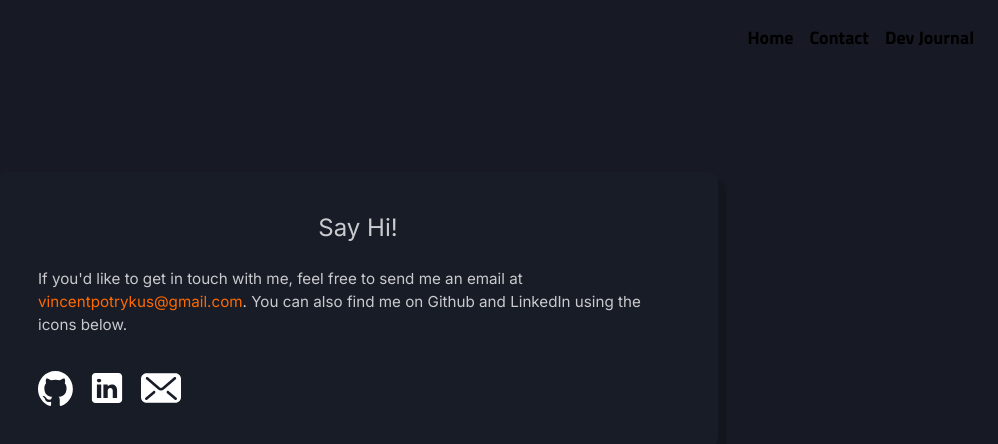
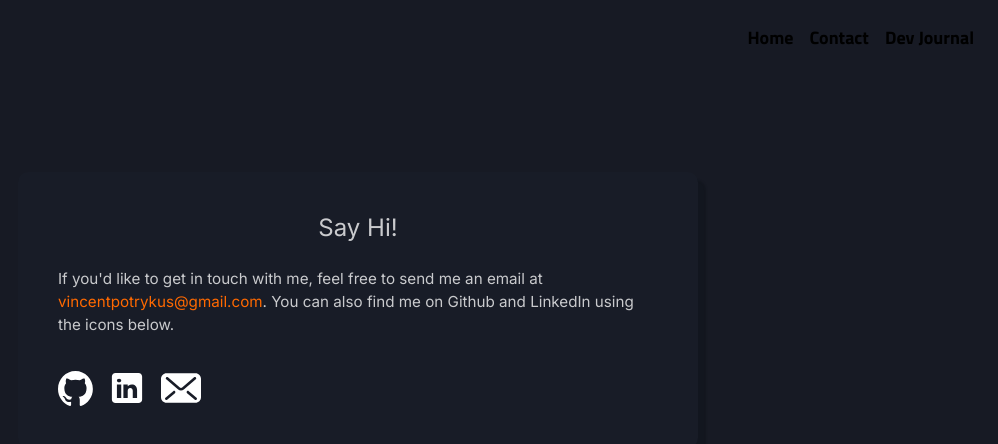
Before and after one commit to vnctptr/portfolio, a Next.js app: page /contact in a window 1280 px wide. Shown: the top 444 px of the page, without its empty margins (282-1280 px from the left). Built offline with nearby package versions, Linux system fonts and the light colour scheme.

Commit message:
Fix margin on contact page content

```diff
--- a/app/contact/page.css
+++ b/app/contact/page.css
@@ -1,6 +1,12 @@
 .contact-inner-container {
-  margin: auto;
+  margin: 6em auto;
   max-width: 45em;
-  margin-top: 6em;
+}
+
+.flat-box {
+  color: #ffffffc4;
+  border-radius: 10px;
+  background-color: #1b212d57;
+  box-shadow: 0.5em 0.5em 0.1em rgba(15, 18, 26, 0.53);
   padding: 2.5em;
 }
--- a/app/contact/page.tsx
+++ b/app/contact/page.tsx
@@ -8,7 +8,8 @@ export default function Page() {
   return (
     <>
       <Navbar />
-      <div className="contact-inner-container flat-box">
+      <div className="contact-inner-container">
+        <div className="flat-box mx-5">
           <div className="text-center">
             <h1 className="text-2xl">Say Hi!</h1>
           </div>
@@ -19,6 +20,7 @@ export default function Page() {
           </p>
           <SocialIcons />
         </div>
+      </div>
     </>
   );
 }
--- a/app/globals.css
+++ b/app/globals.css
@@ -34,13 +34,6 @@ p {
   font-family: "Titillium Web", "Trebuchet MS", sans-serif;
 }
 
-.flat-box {
-  color: #ffffffc4;
-  border-radius: 10px;
-  background-color: #1b212d57;
-  box-shadow: 0.5em 0.5em 0.1em rgba(15, 18, 26, 0.53);
-}
-
 .link:hover {
   filter: opacity(75%);
 }
```
Lines whose indentation alone changed are shown as unchanged.
